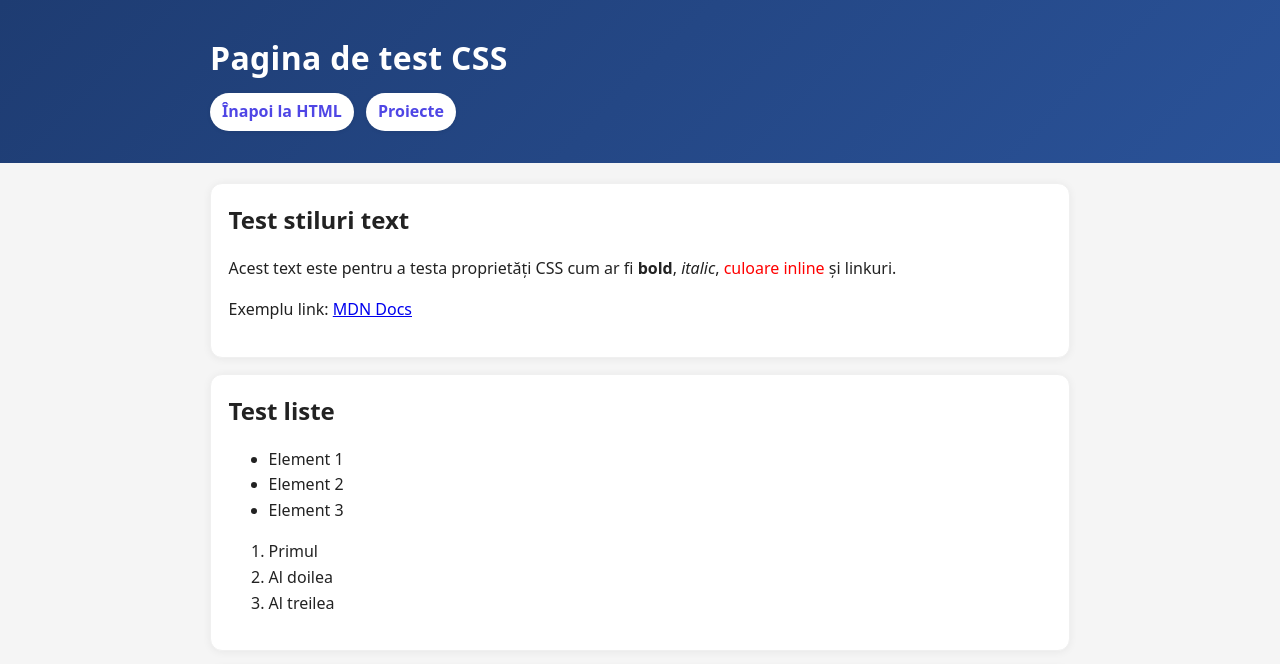
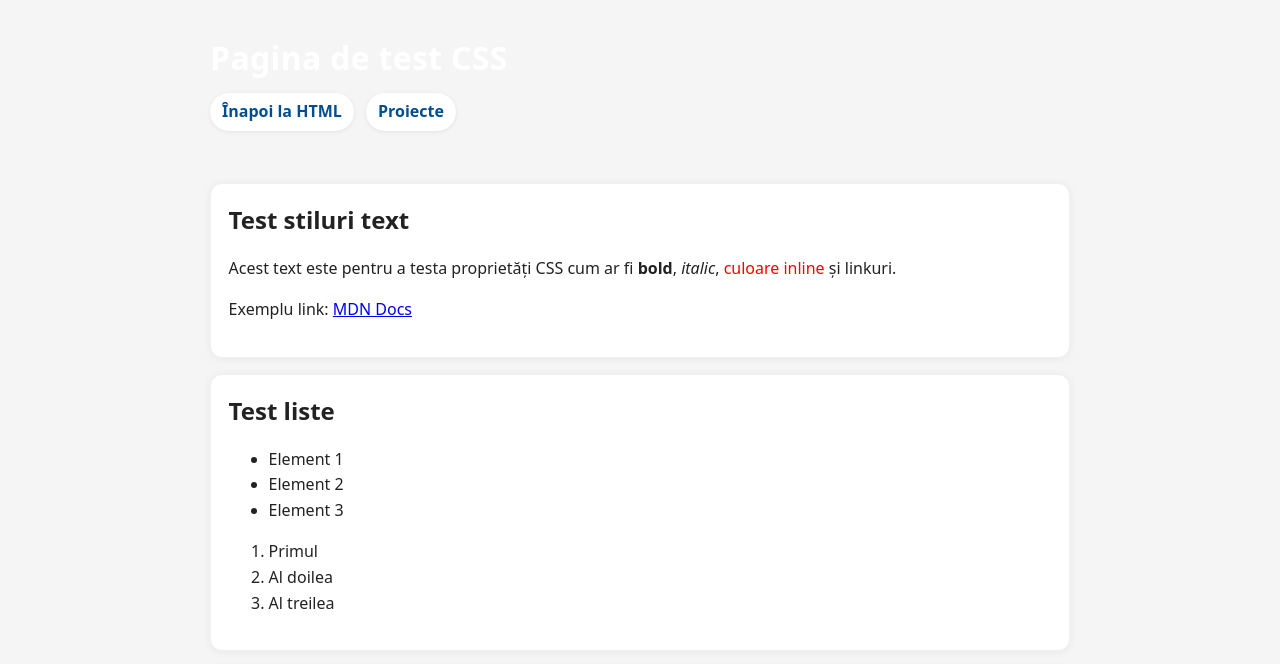
Before and after one commit to Alex199108/anwendungsentwicklung-practice, a plain HTML site: page css-basics/index.html in a window 1280 px wide. Shown: the top 664 px of the page. Drawn offline with Linux system fonts and the light colour scheme.

Commit message:
Update style.css

```diff
--- a/css-basics/style.css
+++ b/css-basics/style.css
@@ -2,7 +2,7 @@
   --font: system-ui, -apple-system, Segoe UI, Roboto, Arial, sans-serif; /* Variabilă globală pentru fonturi: lista fallback asigură afișare corectă pe orice sistem */
   --maxw: 900px;                 /* Lățimea maximă a conținutului – 900px e optim pentru lizibilitate pe desktop */
   --space: 16px;                  /* Unitate de bază pentru spațiere (padding, margin) – 16px este standard web */
-  --brand: #4f46e5;               /* Culoare principală (brand) – violet puternic, bun pentru contrast */
+  --brand: #004e92;               /* Culoare principală (brand) – violet puternic, bun pentru contrast */
   --brand-weak: #eef2ff;          /* Versiune foarte deschisă a culorii brand, pentru hover/evidențiere subtilă */
 }
 
@@ -27,7 +27,7 @@ header {
   max-width: none;                /* Header-ul se întinde pe toată lățimea ecranului */
   margin: 0;                      /* Elimină marginile */
   padding: 32px 0;                 /* Spațiu sus/jos 32px pentru „respirație” */
-    background: linear-gradient(135deg, #1e3c72, #2a5298); /* Gradient vertical din culoarea brand în violet mai închis */
+    background: linear-gradient(180deg, var(--brand), #006c6ff); /* Gradient vertical din culoarea brand în violet mai închis */
   color: white;                   /* Text alb pentru contrast pe fundal închis */
 }
 
```
